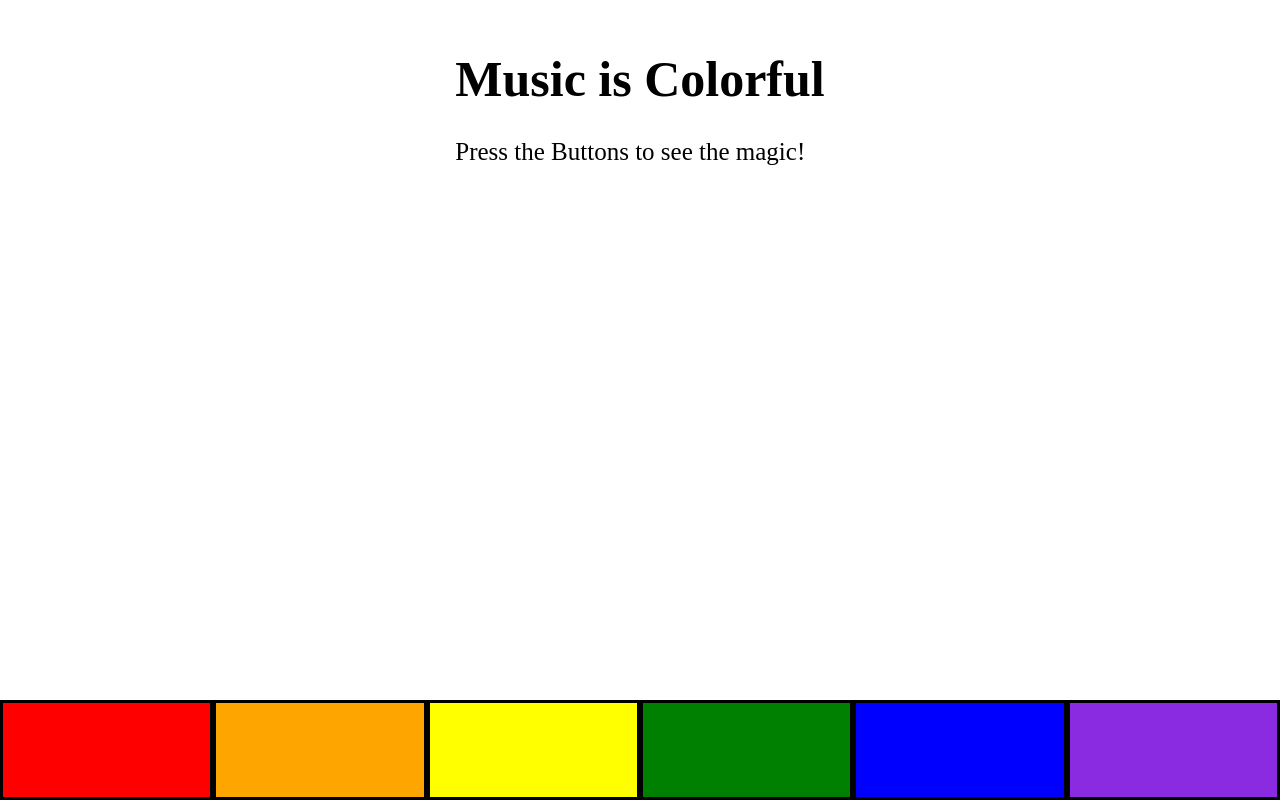
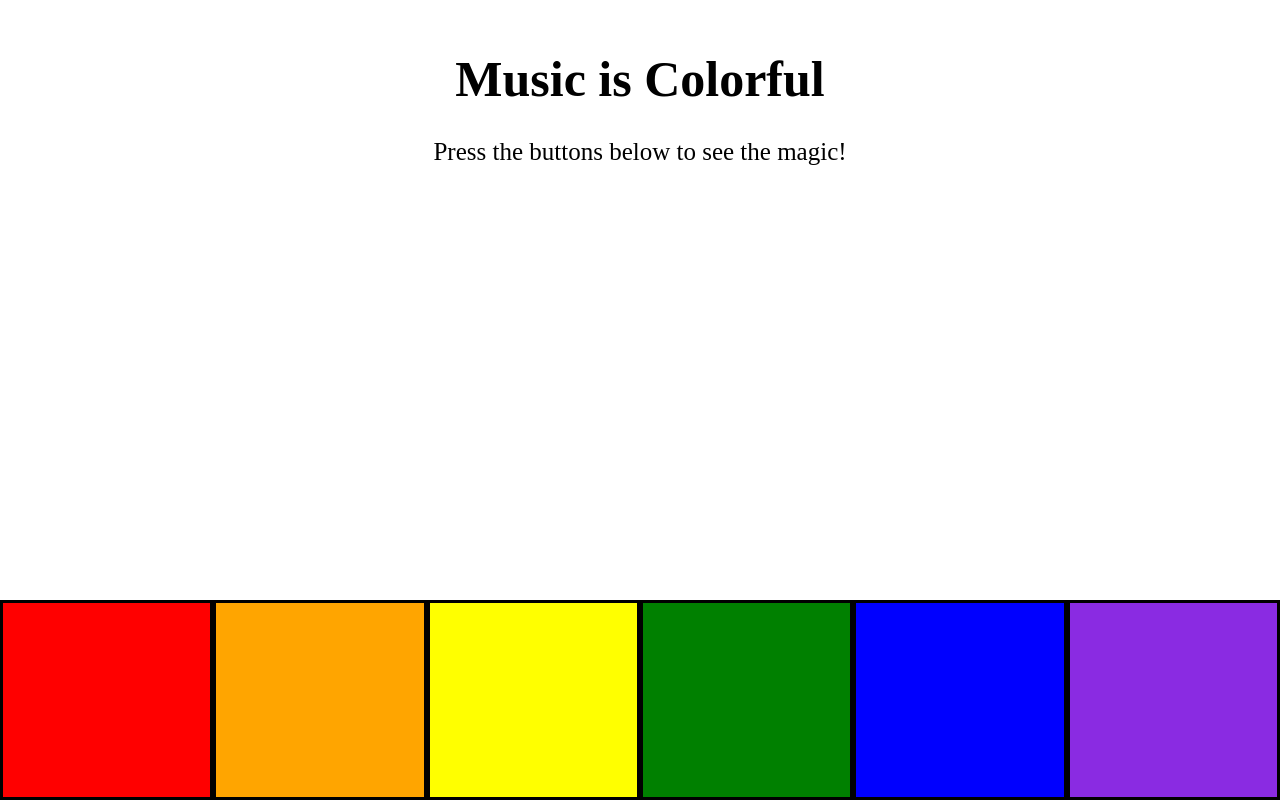
Before and after one commit to KuyaJasper/Music-Buttons, a plain HTML site: page index.html in a window 1280 px wide. Drawn offline with Linux system fonts and the light colour scheme.

Commit message:
Bug Fixes

```diff
--- a/index.html
+++ b/index.html
@@ -11,7 +11,7 @@
     <div class="app">
         <header>
             <h1>Music is Colorful</h1>
-            <p>Press the Buttons to see the magic!</p>
+            <p>Press the buttons below to see the magic!</p>
         </header>
         <div class="visual"></div>
         <div class="pads">
--- a/style.css
+++ b/style.css
@@ -27,7 +27,7 @@ header p{
     display: flex;
 }
 .pads > div{
-    height: 100px;
+    height: 200px;
     width: 100px;
     flex: 1;
     border-style: solid;
```
